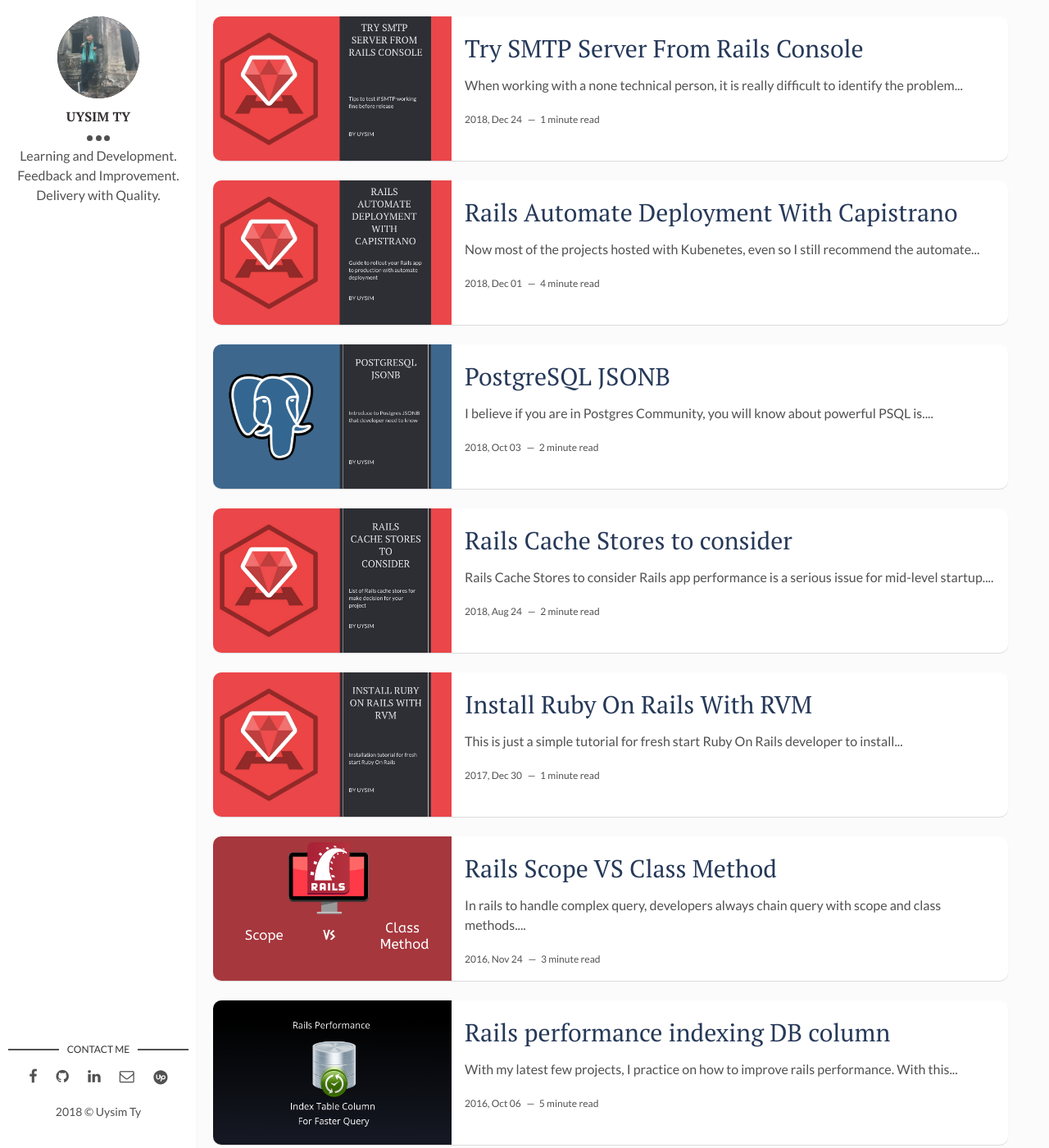
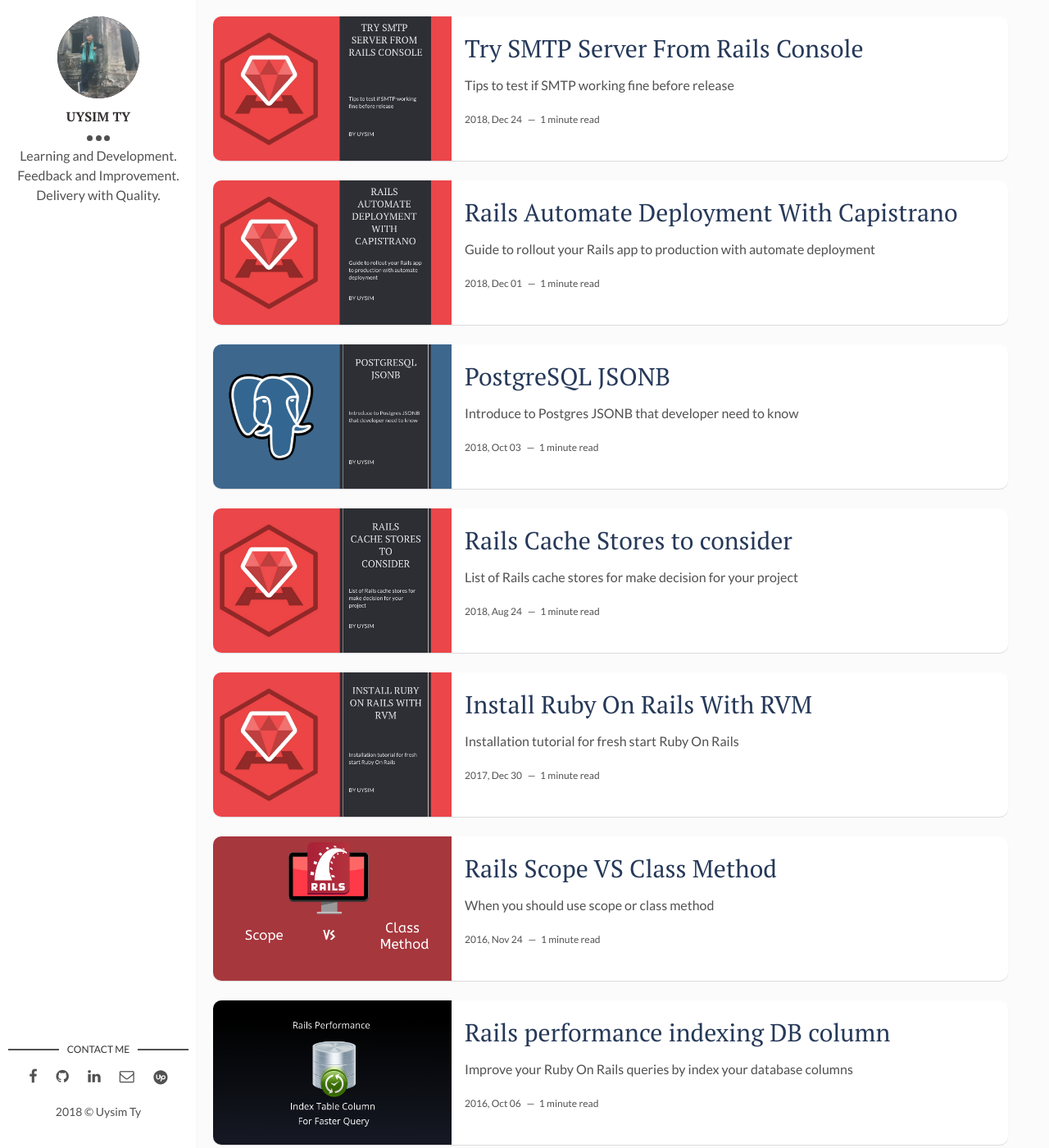
Before and after one commit to Uysim/uysim.github.io, a Jekyll site: the page built from index.html, in a window 1280 px wide and 1400 px high. Shown: the whole window at 82% size. Built offline with Jekyll 4.4.1, drawn with Linux system fonts in a browser that asks for light colours; the list of posts is cut into pages by our own code; some of the changed text lies outside the part shown.

Commit message:
list post with description

```diff
--- a/_posts/2016-10-05-git-stash-urgent-fix-not-found.md
+++ b/_posts/2016-10-05-git-stash-urgent-fix-not-found.md
@@ -1,7 +1,7 @@
 ---
 layout: post
 title: "Git Stash Urgent Fix Not Found"
-description: ""
+description: "Somework that you should not use git stash"
 img: git-stash-urgent-fix-not-found.jpg
 tags: [Git]
 ---
--- a/_posts/2016-10-06-rails-performance-indexing-db-column.md
+++ b/_posts/2016-10-06-rails-performance-indexing-db-column.md
@@ -1,7 +1,7 @@
 ---
 layout: post
 title: "Rails performance indexing DB column"
-description: ""
+description: "Improve your Ruby On Rails queries by index your database columns"
 img: rails-performance-indexing-db-column.jpeg
 tags: [Rails, Database]
 ---
--- a/_posts/2016-11-24-rails-scope-vs-class-method.md
+++ b/_posts/2016-11-24-rails-scope-vs-class-method.md
@@ -1,7 +1,7 @@
 ---
 layout: post
 title: "Rails Scope VS Class Method"
-description: ""
+description: "When you should use scope or class method"
 img: scope-vs-class-method.jpeg
 tags: [Rails, Ruby]
 ---
--- a/index.html
+++ b/index.html
@@ -9,9 +9,19 @@
   {% endif %}
   <div class="post-content">
     <h2 class="post-title"><a href="{{post.url | prepend: site.baseurl}}">{{post.title}}</a></h2>
-    <p>{{ post.content | strip_html | truncatewords: 15 }}</p>
+    <p>
+      {% if post.description %}
+        {{ post.description | strip_html | truncatewords: 15 }}
+      {% else %}
+        {{ post.content | strip_html | truncatewords: 15 }}
+      {% endif %}
+    </p>
     <span class="post-date">{{post.date | date: '%Y, %b %d'}}&nbsp;&nbsp;&nbsp;—&nbsp;</span>
-    <span class="post-words">{% capture words %}{{ post.content | number_of_words }}{% endcapture %}{% unless words contains "-" %}{{ words | plus: 250 | divided_by: 250 | append: " minute read" }}{% endunless %}</span>
+    <span class="post-words">
+      {% if post.description %}
+        {% capture words %}{{ post.description | number_of_words }}{% endcapture %}{% unless words contains "-" %}{{ words | plus: 250 | divided_by: 250 | append: " minute read" }}{% endunless %}
+      {% endif %}
+    </span>
   </div>
 </article>
 {% endfor %}
```
